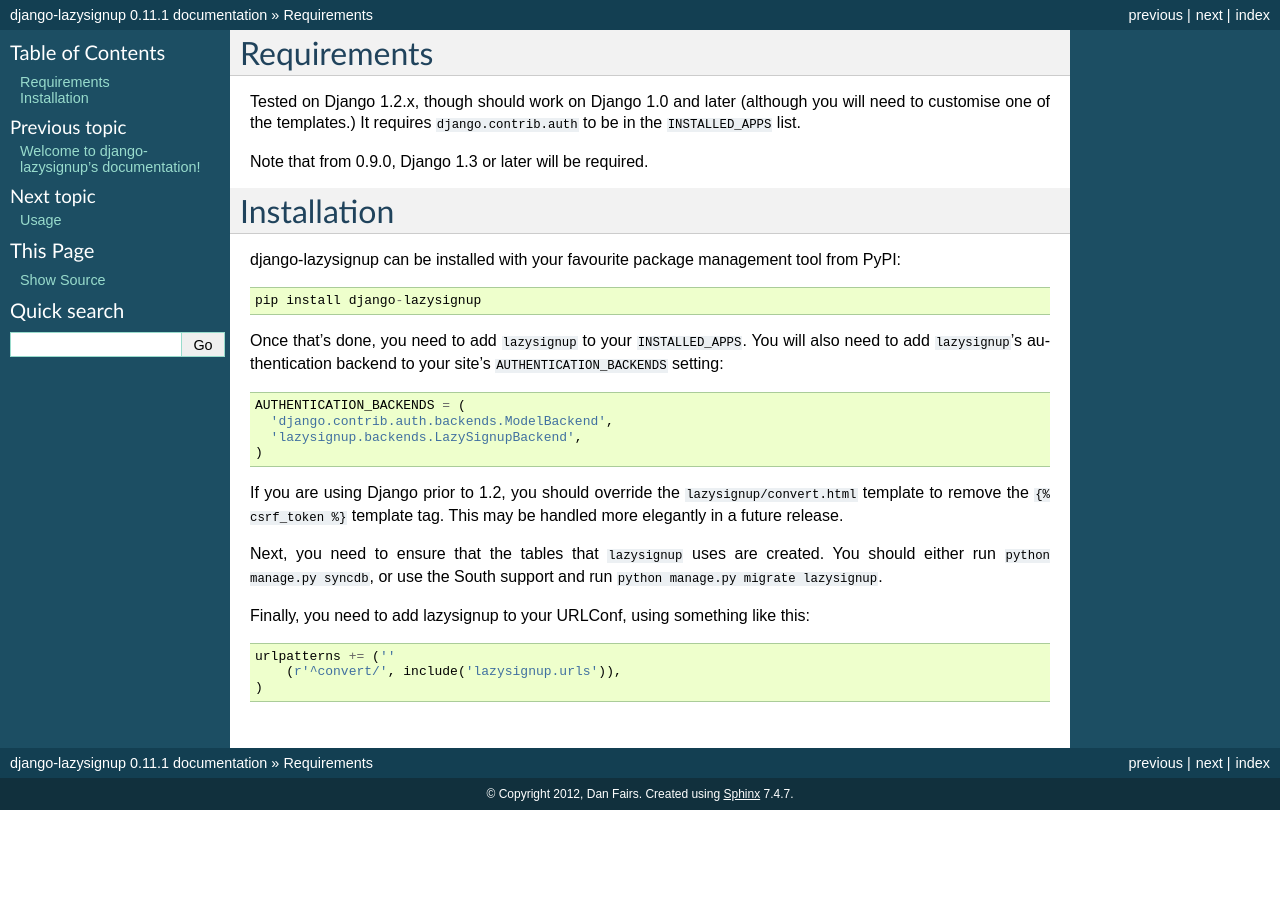
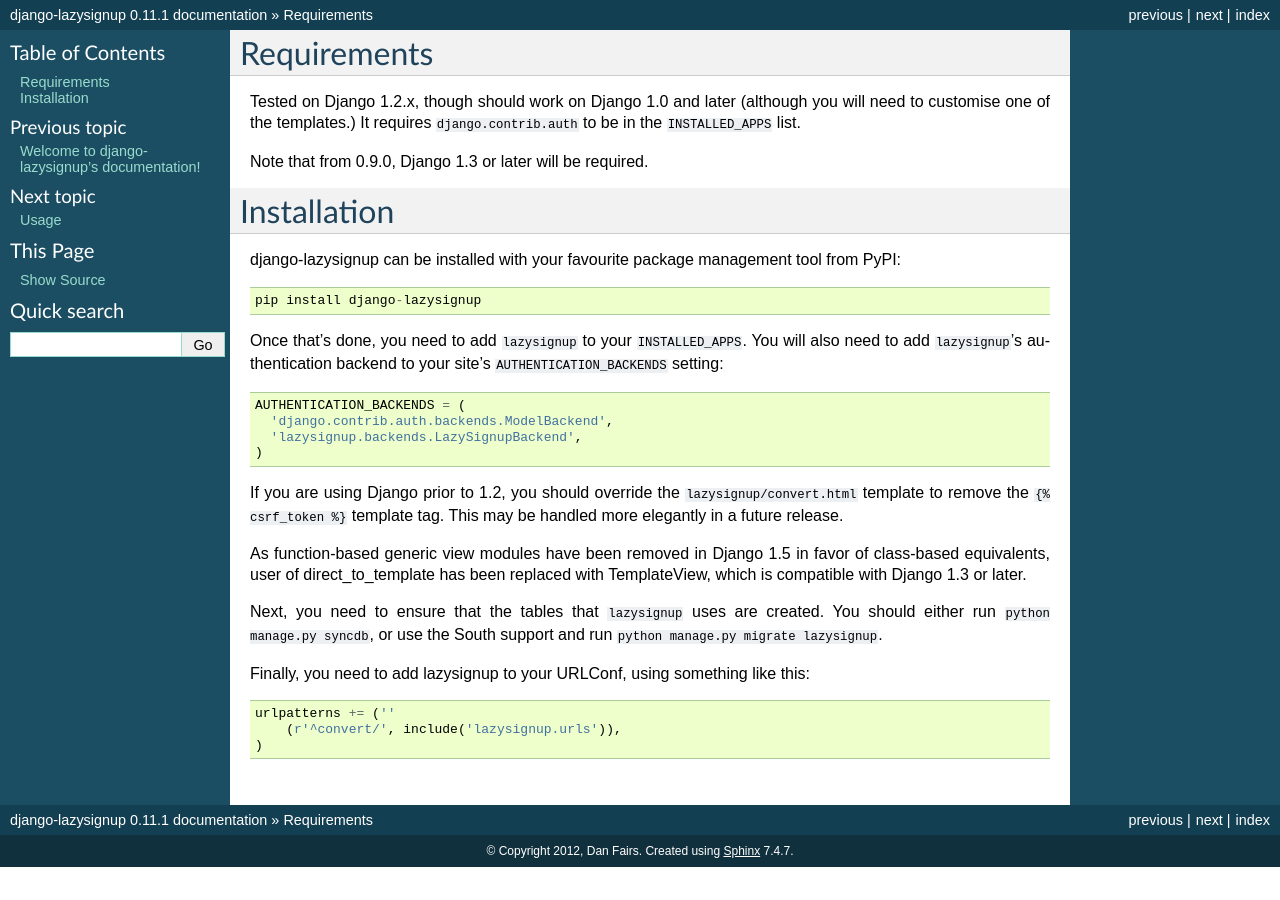
Before and after one commit to danfairs/django-lazysignup, a Sphinx documentation site: the page built from docs/install.rst, in a window 1280 px wide. Built offline with Sphinx 7.4.7, drawn with Linux system fonts in a browser that asks for light colours.

Commit message:
Switch from direct_to_template to cbv TemplateView and add mention in docs

```diff
--- a/docs/install.rst
+++ b/docs/install.rst
@@ -28,6 +28,10 @@
 ``lazysignup/convert.html``  template to remove the ``{% csrf_token %}``
 template tag. This may be handled more elegantly in a future release.
 
+As function-based generic view modules have been removed in Django 1.5 in
+favor of class-based equivalents, user of direct_to_template has been replaced
+with TemplateView, which is compatible with Django 1.3 or later.
+
 Next, you need to ensure that the tables that ``lazysignup`` uses are created.
 You should either run ``python manage.py syncdb``, or use the South support
 and run ``python manage.py migrate lazysignup``.
```
Also changed, not shown: 1 other file.
